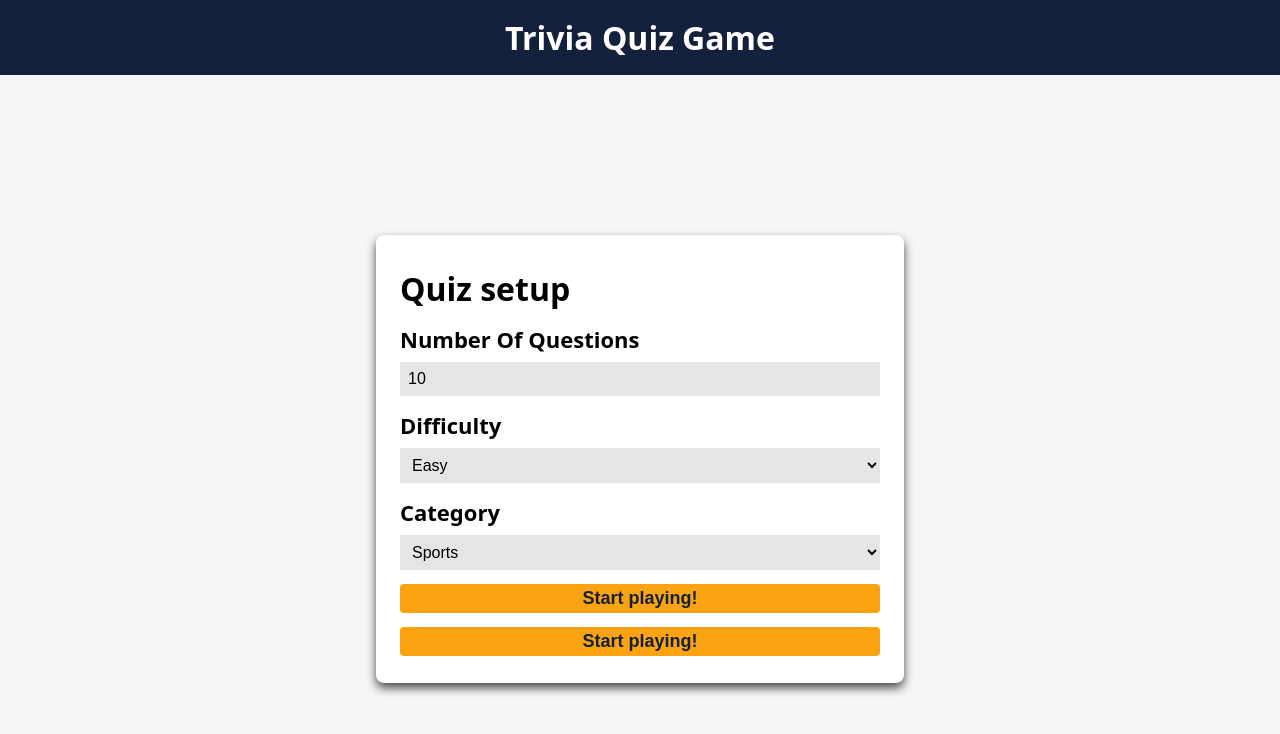
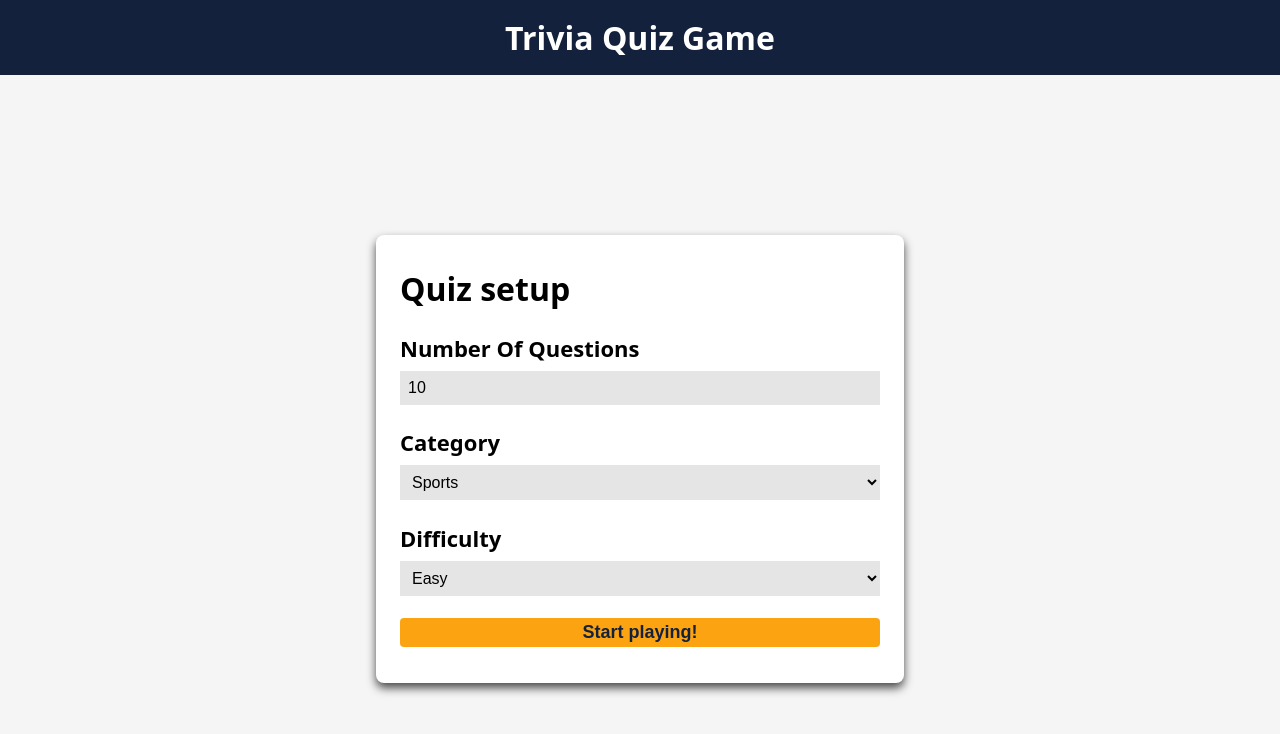
Before and after one commit to dariojularic/Trivia-quiz, a React app: page / in a window 1280 px wide. Shown: the top 734 px of the page. Built offline with nearby package versions, Linux system fonts and the light colour scheme; the HTML template or start-up script is replaced by a standard one.

Commit message:
Refactor components

```diff
--- a/src/App.css
+++ b/src/App.css
@@ -13,7 +13,7 @@ main {
   margin-top: 160px;
 }
 
-.game {
+.gameSetup {
   height: 400px;
   width: 480px;
   padding: 24px;
--- a/src/Form.jsx
+++ b/src/Form.jsx
@@ -4,16 +4,20 @@ import Button from "./Button";
 import Input from "./Input";
 import Label from "./Label";
 import Select from "./Select";
-import PropTypes from "prop-types";
+import Question from "./Question";
 
 function Form() {
   const [numOfQuestions, setNumOfQuestions] = useState(10);
   const [category, setCategory] = useState("22");
   const [difficulty, setDifficulty] = useState("easy");
+  const [quizQuestions, setQuizQuestions] = useState(null);
+  const [questionsReady, setQuestionsReady] = useState(false);
   const baseUrl = `https://opentdb.com/api.php?amount=${numOfQuestions}&category=${category}&difficulty=${difficulty}`;
+
   // state za loading
   // state za pitanja
 
+  // kako funkcionira event kao argument?
   // zasto promjena statea kasni i kako rijesit taj problem? useEffect??
 
   const difficultyOptions = [
@@ -30,33 +34,34 @@ function Form() {
 
   function handleNumOfQuestionsChange(event) {
     setNumOfQuestions(parseInt(event.target.value));
-    console.log(numOfQuestions);
   }
 
   function handleCategoryChange(event) {
     setCategory(event.target.value);
-    console.log(category);
   }
 
   function handleDifficultyChange(event) {
     setDifficulty(event.target.value);
-    console.log(difficulty);
   }
 
   function handleSubmit(event) {
     event.preventDefault();
-    fetchData(numOfQuestions, category, difficulty)
-      .then((data) => console.log(data))
+    fetchData()
+      .then((data) => {
+        setQuizQuestions(data);
+        setQuestionsReady(true);
+        console.log("data", data);
+        console.log("quizQuestions", quizQuestions);
+      })
+      // .then((data) => setQuizQuestions(data))
       .catch((error) => {
         console.error(error);
       });
   }
 
-  async function fetchData(questions, categ, diff) {
+  async function fetchData() {
     try {
-      const response = await fetch(
-        `https://opentdb.com/api.php?amount=${questions}&category=${categ}&difficulty=${diff}`
-      );
+      const response = await fetch(baseUrl);
       const data = await response.json();
       return data;
     } catch (error) {
@@ -65,13 +70,10 @@ function Form() {
   }
 
   // ako je promise ispunjen, prikazi prvo pitanje pitanje
-  // napravit select componentu
-  // label componentu
-  // input komponentu
-  // button komponenta
-  // napravit funkciju fetchData(url)
   return (
-    <div className="game">
+    <>
+      {!questionsReady ? (
+        <div className="gameSetup">
           <h2>Quiz setup</h2>
 
           <form
@@ -80,7 +82,6 @@ function Form() {
             action={`https://opentdb.com/api.php?amount=${numOfQuestions}&category=${category}&difficulty=${difficulty}`}
           >
             <div className="num-of-questions-container">
-          {/* <label htmlFor="number-of-questions">Number Of Questions</label> */}
               <Label
                 forSelect="number-of-questions"
                 labelValue="Number Of Questions"
@@ -92,41 +93,37 @@ function Form() {
                 value={numOfQuestions}
                 handleChange={handleNumOfQuestionsChange}
               />
-          {/* <input
-            id="number-of-questions"
-            name="number-of-questions"
-            type="number"
-            value={numOfQuestions}
-            min={10}
-            max={20}
-            onChange={handleNumOfQuestionsChange}
-          /> */}
             </div>
 
             <div className="category-container">
+              <Label forSelect="category" labelValue="Category" />
+              <Select
+                options={categoryOptions}
+                id="category"
+                name="category"
+                handleChange={handleDifficultyChange}
+              />
+            </div>
+
+            <div className="difficulty-container">
               <Label forSelect="difficulty" labelValue="Difficulty" />
               <Select
                 options={difficultyOptions}
                 id="difficulty"
                 name="difficulty"
-            handleChange={handleDifficultyChange}
-          />
-        </div>
-
-        <div className="difficulty-container">
-          <Label forSelect="category" labelValue="Category" />
-          <Select
-            options={categoryOptions}
-            id="category"
-            name="category"
                 handleChange={handleCategoryChange}
               />
             </div>
 
             <Button value="Start playing!" type="submit" />
-        <button type="submit">Start playing!</button>
           </form>
         </div>
+      ) : (
+        <div>
+          <Question questions={quizQuestions} />
+        </div>
+      )}
+    </>
   );
 }
 
--- a/src/Question.jsx
+++ b/src/Question.jsx
@@ -1,8 +1,8 @@
 import "./Question.css"
 
 function Question(props) {
-
-
+  const {questions} = props;
+  console.log(questions.results)
   return (
     <div className="question-box">
       <div className="number-of-answers">
```
Lines whose indentation alone changed are shown as unchanged.
